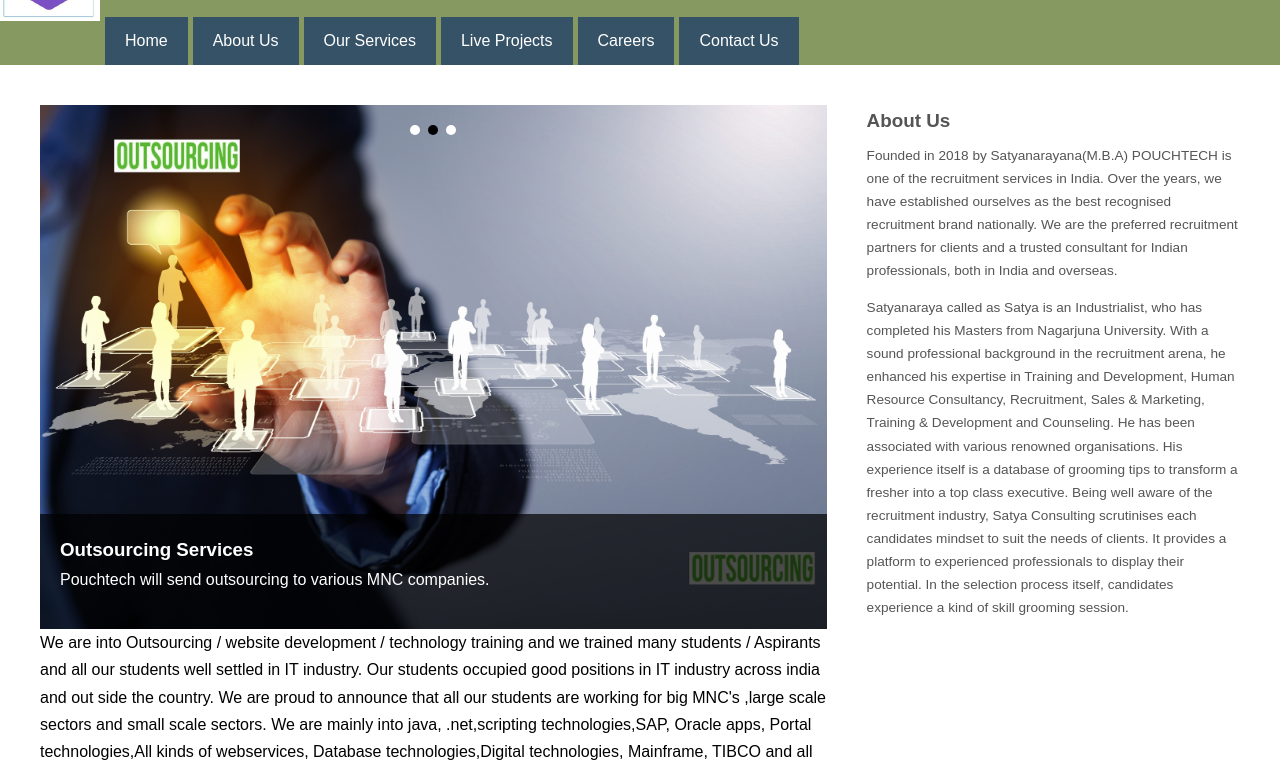
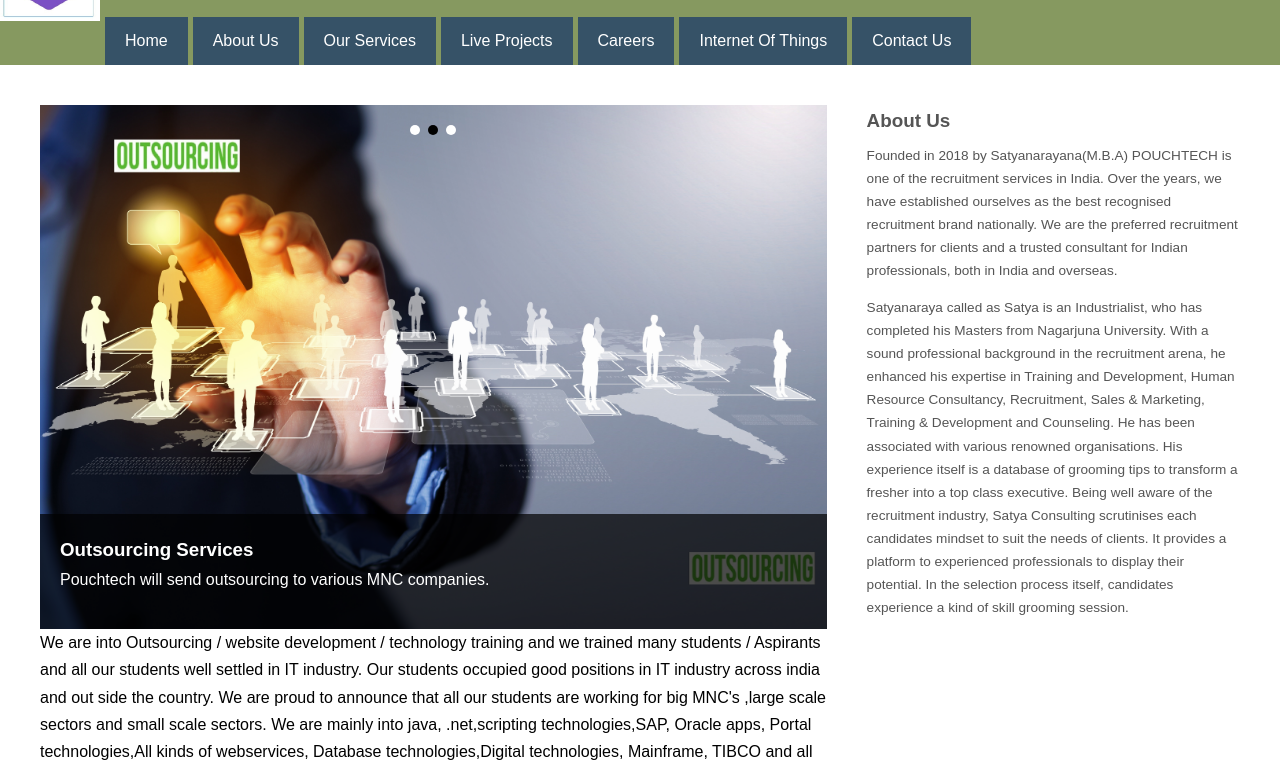
Before and after one commit to pouchtech/pouchtech, a plain HTML site: page aboutus.html in a window 1280 px wide. Shown: the part 92-863 px from the top of the page. Drawn offline with Linux system fonts and the light colour scheme; a web font is replaced by a local one.

Commit message:
Update aboutus.html
iot link added

```diff
--- a/aboutus.html
+++ b/aboutus.html
@@ -34,6 +34,7 @@
 						<li class="hide-small"><a href="#">Our Services</a></li>
 						<li class="hide-small"><a href="#">Live Projects</a></li>
 						<li><a href="#">Careers</a></li>
+						<li><a href="iot.html">Internet Of Things</a></li>
 						<li><a href="contactus.html">Contact Us</a></li>
 					</ul>
 				</nav>
```
